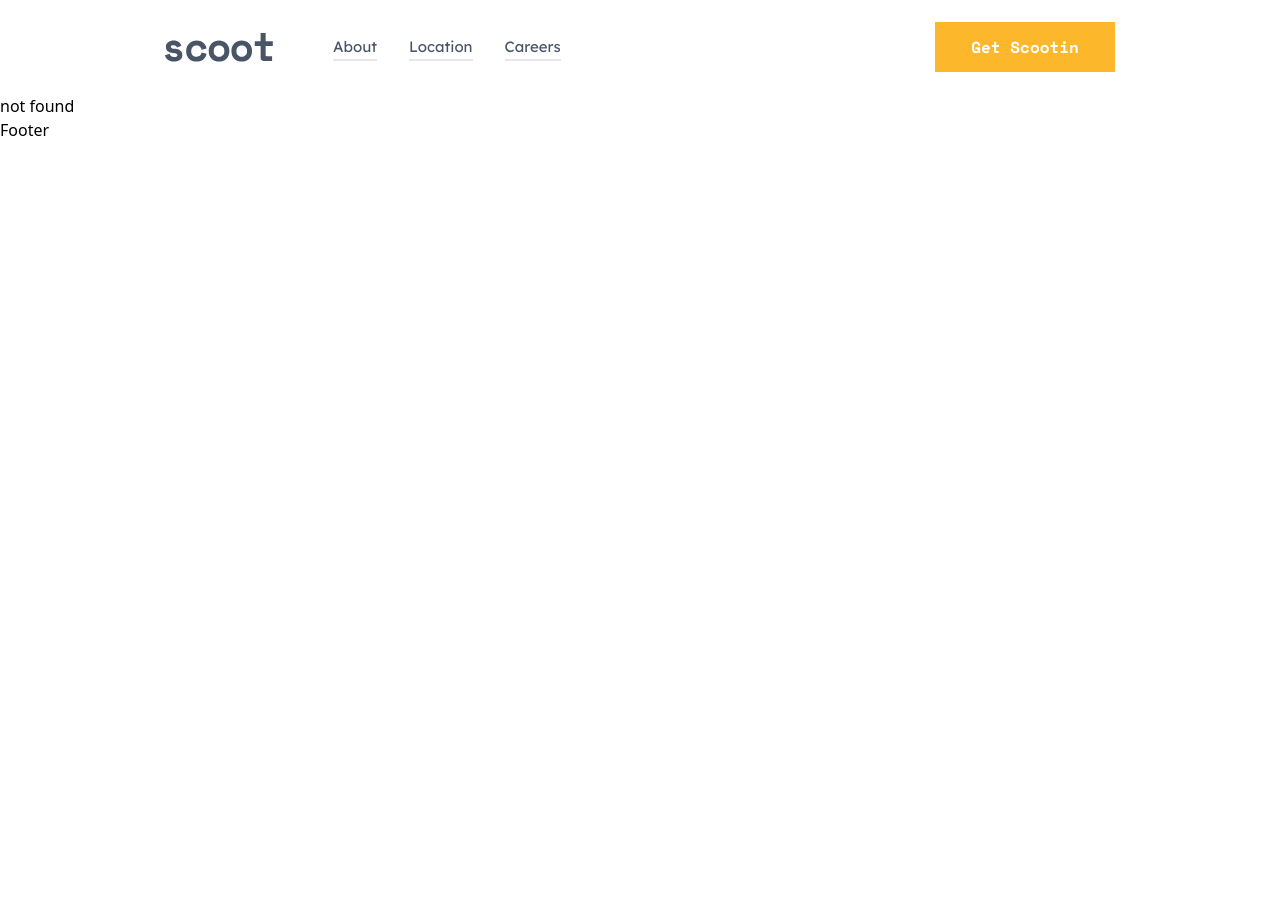
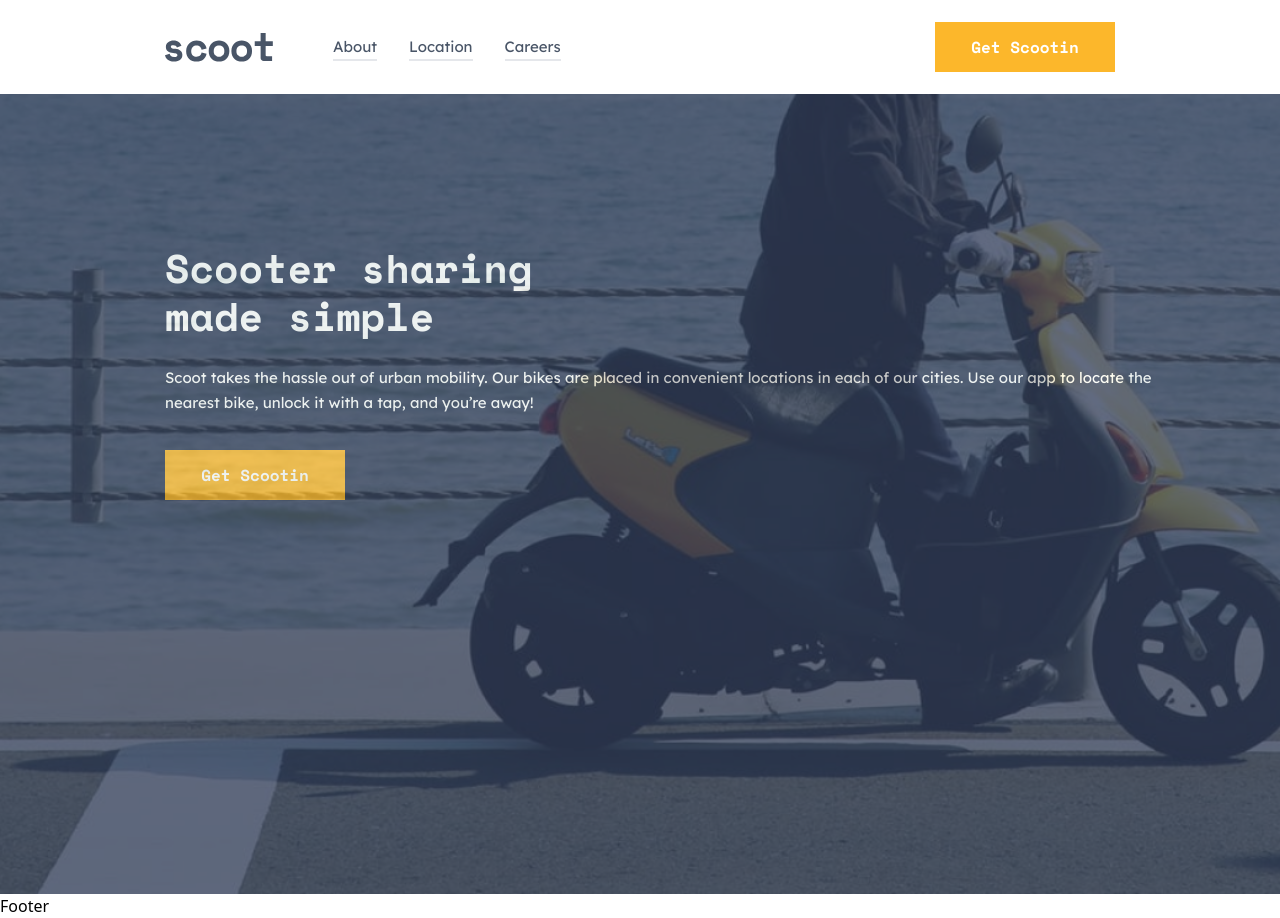
Before and after one commit to Azimsher07/scoot, a React (Vite) app: page /home in a window 1280 px wide. Before the commit this address had no page. Before the commit the page ends 800 px from the top, so only its background shows below. Built offline with nearby package versions, Linux system fonts and the light colour scheme.

Commit message:
hero finish

```diff
--- a/src/App.jsx
+++ b/src/App.jsx
@@ -10,6 +10,9 @@ function App() {
 
       <Switch>
         <Route exact path="/">
+          <Home />
+        </Route>
+        <Route path="/home">
           <Home />
         </Route>
         <Route path="/about">
--- a/src/components/Layout/navbar/Navbar.jsx
+++ b/src/components/Layout/navbar/Navbar.jsx
@@ -1,11 +1,13 @@
 import React, { useState } from "react";
 import { Button, NavP } from "../../common";
 import { Logo } from "/public/icons/logo";
+import { NavLink } from "react-router-dom";
 
 export const Navbar = () => {
   // to change burger classes
   const [burger_class, setBurgerClass] = useState("burger-bar unclicked");
   const [menu_class, setMenuClass] = useState("menu hidden");
+  const [menu_bg_class, setMenuBgClass] = useState("menuBg hidden");
   const [isMenuClicked, setIsMenuClicked] = useState(false);
 
   // toggle burger menu change
@@ -13,9 +15,11 @@ export const Navbar = () => {
     if (!isMenuClicked) {
       setBurgerClass("burger-bar clicked");
       setMenuClass("menu visible");
+      setMenuBgClass("menuBg visible");
     } else {
       setBurgerClass("burger-bar unclicked");
       setMenuClass("menu hidden");
+      setMenuBgClass("menuBg hidden");
     }
     setIsMenuClicked(!isMenuClicked);
   };
@@ -33,10 +37,24 @@ export const Navbar = () => {
               </div>
             </nav>
 
-            <div className={menu_class}></div>
+            <div className={menu_class}>
+              <NavLink to="/home">
+                <NavP>Home</NavP>
+              </NavLink>
+              <NavLink to="/about">
+                <NavP>About</NavP>
+              </NavLink>
+              <NavLink to="/location">
+                <NavP>Location</NavP>
+              </NavLink>
+              <NavLink to="/careers">
+                <NavP>Careers</NavP>
+              </NavLink>
+            </div>
+            <div className={menu_bg_class}> </div>
           </div>
 
-          <div className="absolute right-[50%] translate-x-[50%] md:static md:translate-x-0">
+          <div className="absolute z-[-2] right-[50%] translate-x-[50%] md:static md:translate-x-0">
             <Logo color={true} />
           </div>
 
@@ -45,9 +63,15 @@ export const Navbar = () => {
 
         <div className="hidden  md:block">
           <div className="dfCenter gap-[32px]  ">
-            <NavP>About</NavP>
-            <NavP>Location</NavP>
-            <NavP>Careers</NavP>
+            <NavLink to="/about">
+              <NavP>About</NavP>
+            </NavLink>
+            <NavLink to="/location">
+              <NavP>Location</NavP>
+            </NavLink>
+            <NavLink to="/careers">
+              <NavP>Careers</NavP>
+            </NavLink>
           </div>
         </div>
       </div>
--- a/src/components/common/heading/Headings.jsx
+++ b/src/components/common/heading/Headings.jsx
@@ -1,22 +1,38 @@
 import React from "react";
 
-export const Heading1 = ({ children }) => {
-  return (
-    <h1 className="text-gr font-mf text-[56px] leading-[56px]">{children}</h1>
-  );
+export const Heading1 = ({ children, color = true }) => {
+  let style = "";
+  if (color) {
+    style = "text-gr  font-mf text-[56px] leading-[56px]";
+  } else {
+    style = "text-wt  font-mf text-[56px] leading-[56px]";
+  }
+  return <h1 className={style}>{children}</h1>;
 };
-export const Heading2 = ({ children }) => {
-  return (
-    <h2 className="text-gr font-mf text-5xl leading-[48px]">{children}</h2>
-  );
+export const Heading2 = ({ children, color = true }) => {
+  let style = "";
+  if (color) {
+    style = "text-gr  font-mf text-5xl leading-[48px]";
+  } else {
+    style = "text-wt  font-mf text-5xl leading-[48px]";
+  }
+  return <h2 className={style}>{children}</h2>;
 };
-export const Heading3 = ({ children }) => {
-  return (
-    <h3 className="text-gr font-mf text-[40px] leading-[48px] ">
-      {children}
-    </h3>
-  );
+export const Heading3 = ({ children, color = true }) => {
+  let style = "";
+  if (color) {
+    style = "text-gr  font-mf text-[40px] leading-[48px]";
+  } else {
+    style = "text-wt  font-mf text-[40px] leading-[48px]";
+  }
+  return <h3 className={style}>{children}</h3>;
 };
-export const Heading4 = ({ children }) => {
-  return <h4 className="text-gr font-mf text-2xl leading-7">{children}</h4>;
+export const Heading4 = ({ children, color = true }) => {
+  let style = "";
+  if (color) {
+    style = "text-gr  font-mf text-2xl leading-7";
+  } else {
+    style = "text-wt  font-mf text-2xl leading-7";
+  }
+  return <h4 className={style}>{children}</h4>;
 };
--- a/src/components/common/paragraph/Paragraph.jsx
+++ b/src/components/common/paragraph/Paragraph.jsx
@@ -1,8 +1,13 @@
 import React from "react";
 
-export const Paragraph = ({ children, type = 1 }) => {
-  const classNamer = "text-gr text-[15px] font-normal font-sf leading-[25px]";
-  return <p className={type === 1 && classNamer}>{children}</p>;
+export const Paragraph = ({ children, type = true }) => {
+  const classNamerGR = "text-gr text-[15px] font-normal font-sf leading-[25px]";
+  const classNamerWT = "text-wt text-[15px] font-normal font-sf leading-[25px]";
+  return (
+    <p className={(type && classNamerGR) || (!type && classNamerWT)}>
+      {children}
+    </p>
+  );
 };
 export const NavP = ({ children }) => {
   return (
--- /dev/null
+++ b/src/components/pages/HomeComponents/Hero/Hero.jsx
@@ -0,0 +1,27 @@
+import React from "react";
+import { Button, Heading3, Paragraph } from "../../../common";
+
+export const Hero = () => {
+  return (
+    <>
+      <div className="bg-hero h-screen bg-no-repeat bg-cover bg-right">
+        <div className="w-full h-full bg-gr-4 opacity-[0.75] py-[115px] md:py-[140px] lg:py-[150px]">
+          <div className="text-center px-[100px]  lg:pl-[165px] lg:text-left ">
+            <Heading3 color={false}>
+              Scooter sharing <br className="hidden md:block " /> made simple
+            </Heading3>
+            <div className="pt-[25px] pb-[35px]">
+              <Paragraph type={false}>
+                Scoot takes the hassle out of urban mobility. Our bikes are
+                placed in convenient locations in each of our cities. Use our
+                app to locate the nearest bike, unlock it with a tap, and you’re
+                away!
+              </Paragraph>
+            </div>
+            <Button>Get Scootin</Button>
+          </div>
+        </div>
+      </div>
+    </>
+  );
+};
--- /dev/null
+++ b/src/components/pages/HomeComponents/Hero/index.js
@@ -0,0 +1 @@
+export * from "./Hero";
--- a/src/components/pages/HomeComponents/index.js
+++ b/src/components/pages/HomeComponents/index.js
@@ -0,0 +1 @@
+export { Hero } from "./Hero";
--- a/src/pages/Home/Home.jsx
+++ b/src/pages/Home/Home.jsx
@@ -1,5 +1,9 @@
-import React from "react";
+import { Hero } from "../../components/pages/HomeComponents";
 
 export const Home = () => {
-  return <div>Home</div>;
+  return (
+    <section>
+      <Hero />
+    </section>
+  );
 };
--- a/src/styles/burgerMenu.css
+++ b/src/styles/burgerMenu.css
@@ -2,7 +2,6 @@
 nav {
   width: 100%;
   height: 5em;
-  /* background-color: ; */
   display: flex;
   justify-content: flex-start;
   padding: 1em;
@@ -16,6 +15,7 @@ nav {
   align-items: flex-start;
   justify-content: space-between;
   cursor: pointer;
+  z-index: 1;
 }
 
 .burger-bar {
@@ -26,12 +26,31 @@ nav {
 }
 
 .menu {
-  width: 50%;
+  width: 60%;
   height: 100vh;
-  /* background-color: rgb(154, 181,240); */
+  background-color: #333a43;
   position: absolute;
   top: 0;
-  z-index: -1;
+  left: 0;
+  z-index: 0;
+  padding-top: 150px;
+}
+
+.menu p {
+  font-size: 30px;
+  color: #fff;
+  margin-bottom: 20px;
+}
+
+.menuBg {
+  width: 40%;
+  height: 100vh;
+  background-color: #333a43;
+  opacity: 0.6;
+  position: absolute;
+  top: 0;
+  right: 0;
+  z-index: 1;
 }
 
 /* ------------- sliding menu ------------------ */
--- a/tailwind.config.js
+++ b/tailwind.config.js
@@ -8,6 +8,9 @@ export default {
   ],
   theme: {
     extend: {
+      backgroundImage: {
+        hero: "url('/public/images/homeImages/heroImg.png')",
+      },
       fontFamily: {
         mf: "spaceMono",
         sf: "lexend",
@@ -22,6 +25,7 @@ export default {
           1: "#939CAA",
           2: "#E5ECF4",
           3: "#F2F5F9",
+          4: "#2E3A58",
         },
         wt: "#fff",
       },
```
